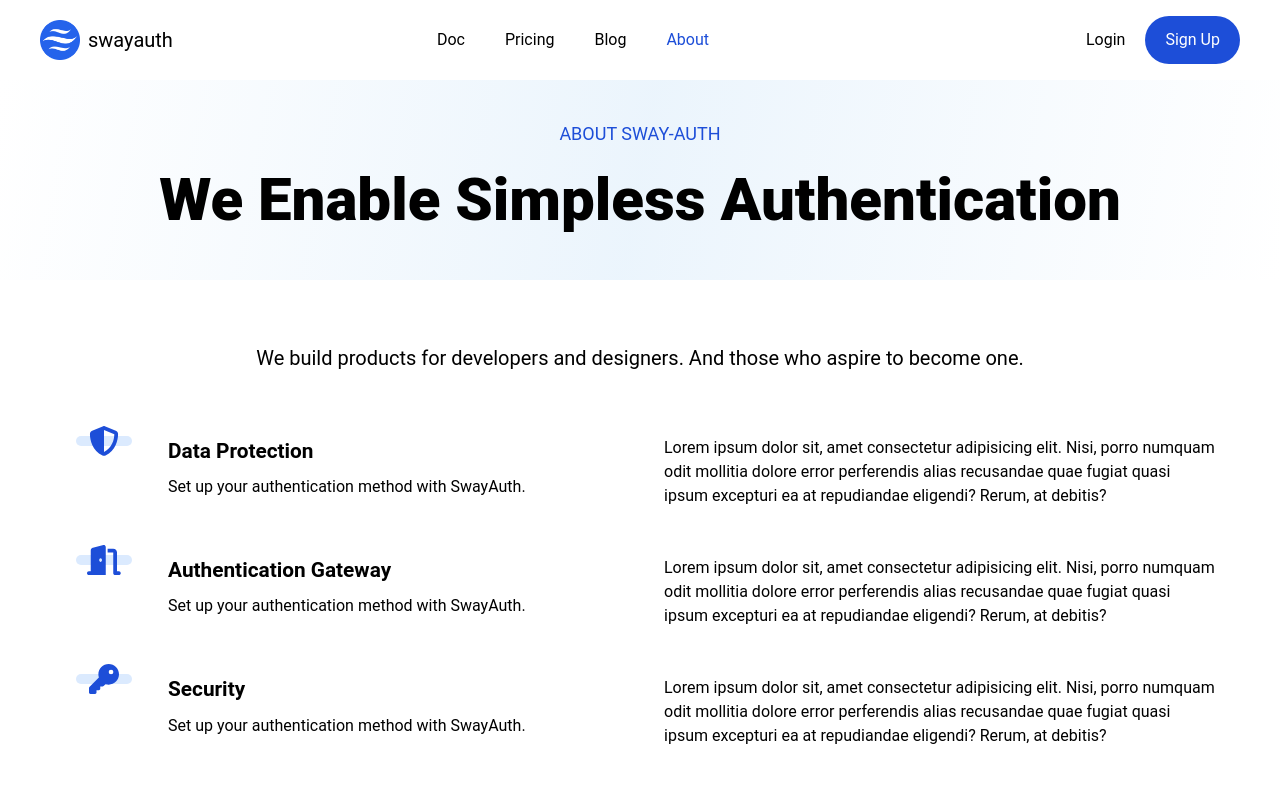
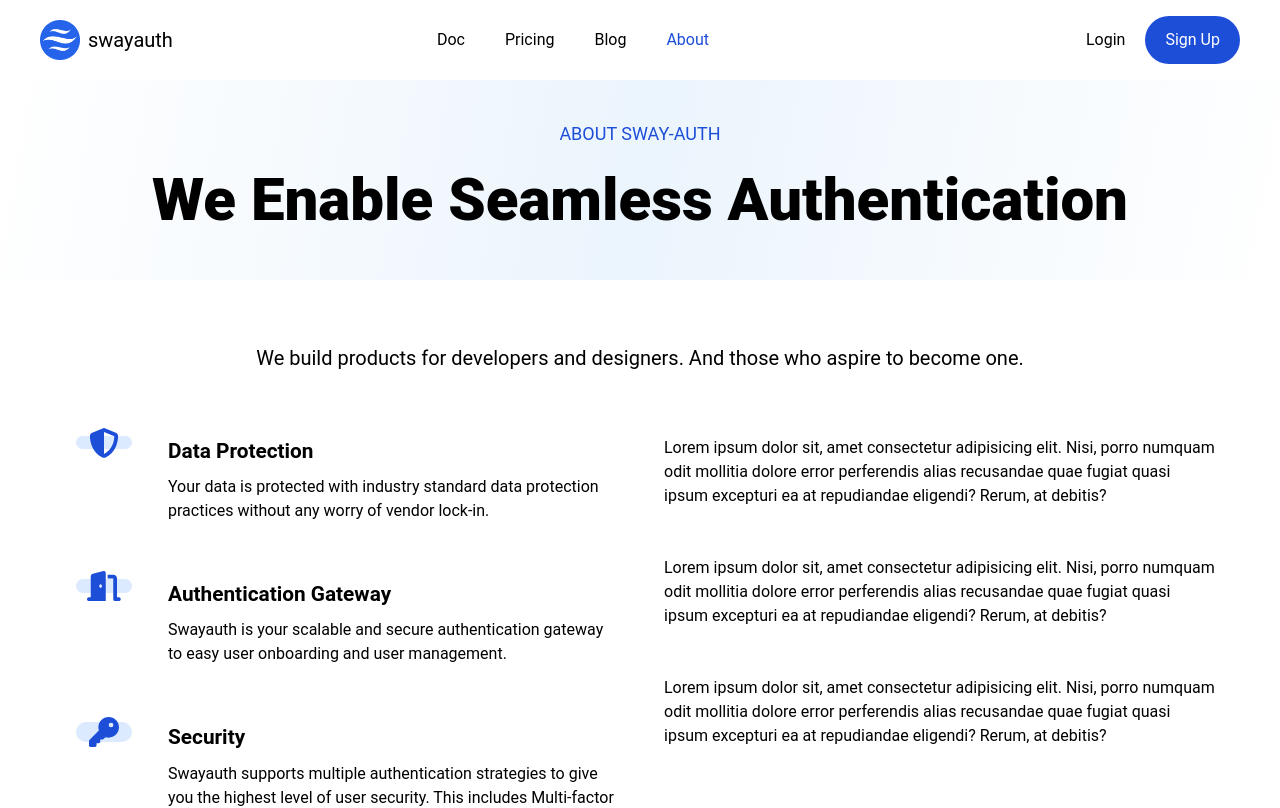
Before and after one commit to chinedu16/swayauth-client-temp, a Next.js app: page /about in a window 1280 px wide. Shown: the top 808 px of the page. Built offline with nearby package versions, Linux system fonts and the light colour scheme.

Commit message:
made change to text in about section

```diff
--- a/src/components/about/banner.tsx
+++ b/src/components/about/banner.tsx
@@ -2,7 +2,7 @@ const Banner = () => {
   return <div className="py-10">
     <h4 className="text-lg text-blue-700 mb-3 text-center">ABOUT SWAY-AUTH</h4>
     <h1 className="text-4xl md:text-6xl text-center leading-[3rem] md:leading-[5rem] font-extrabold">
-      We Enable Simpless Authentication
+      We Enable Seamless Authentication
     </h1>
   </div>;
 };
--- a/src/components/about/info.tsx
+++ b/src/components/about/info.tsx
@@ -16,7 +16,8 @@ const Info = () => {
             </div>
             <div>
               <h4 className="text-[1.3rem] font-semibold">Data Protection</h4>
-              <p className="my-2">Set up your authentication method with SwayAuth.
+              <p className="my-2">Your data is protected with industry standard data protection
+                practices without any worry of vendor lock-in.
               </p>
             </div>
           </div>
@@ -30,7 +31,8 @@ const Info = () => {
             </div>
             <div>
               <h4 className="text-[1.3rem] font-semibold">Authentication Gateway</h4>
-              <p className="my-2">Set up your authentication method with SwayAuth.
+              <p className="my-2">Swayauth is your scalable and secure authentication gateway to easy
+                user onboarding and user management.
               </p>
             </div>
           </div>
@@ -44,7 +46,9 @@ const Info = () => {
             </div>
             <div>
               <h4 className="text-[1.3rem] font-semibold">Security</h4>
-              <p className="my-2">Set up your authentication method with SwayAuth.
+              <p className="my-2">Swayauth supports multiple authentication strategies to give you the
+                highest level of user security. This includes Multi-factor
+                authentication to ensure user accounts are never compromised.
               </p>
             </div>
           </div>
```
